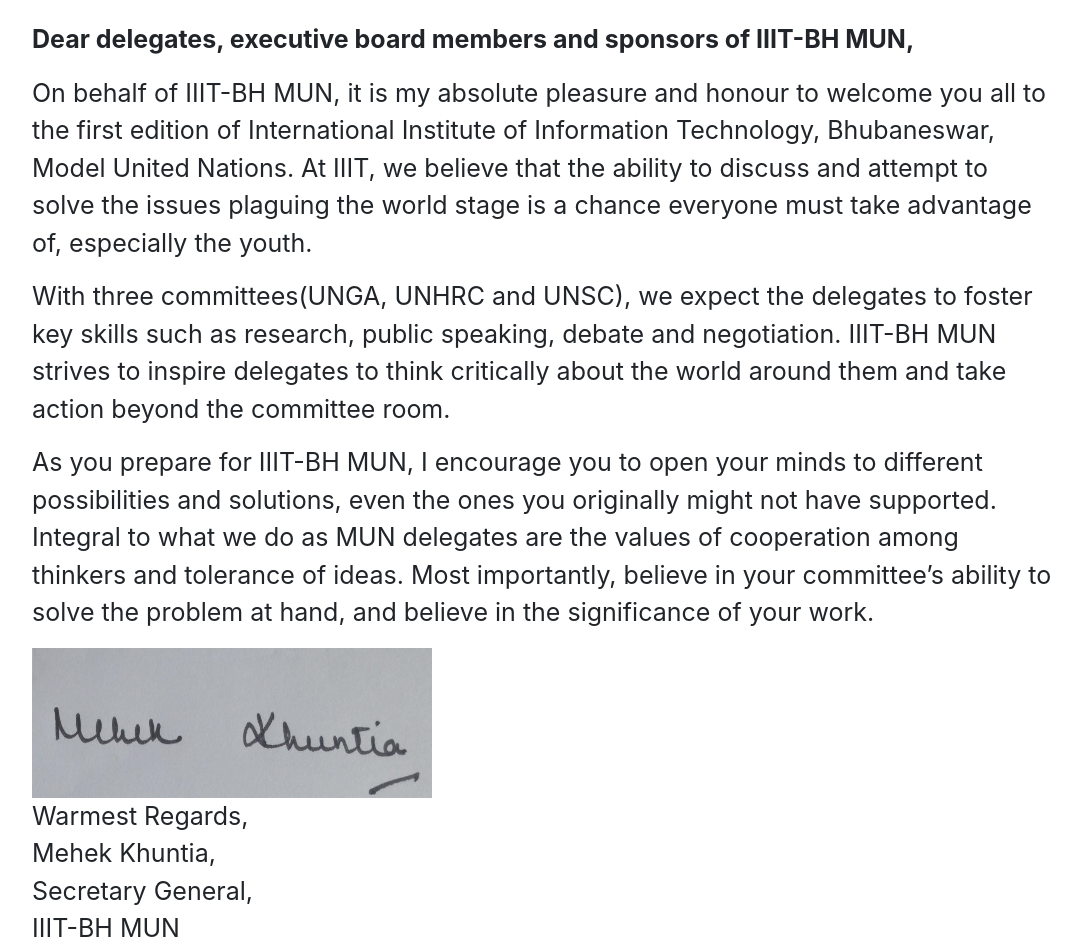
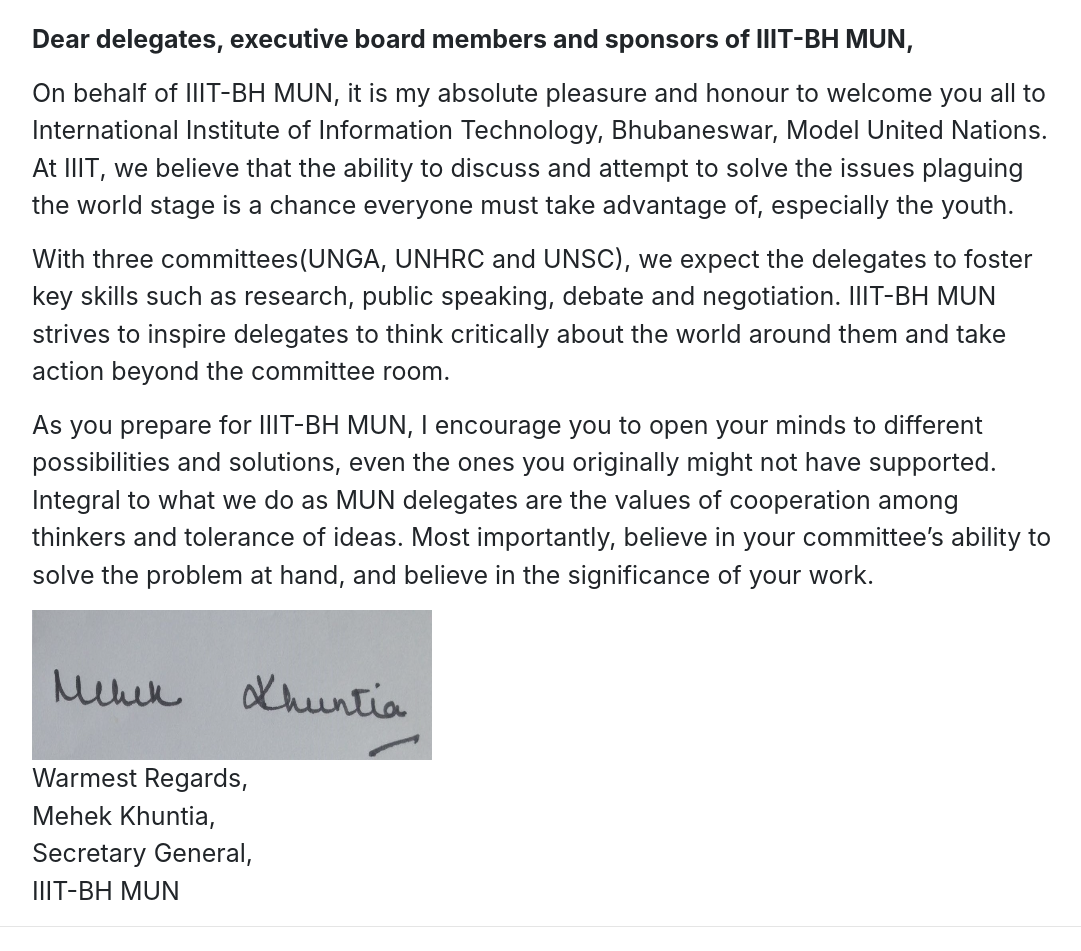
Before and after one commit to IIITMUN/IIIT-BH-MUN, a plain HTML site: page index.html in a window 1280 px wide. Shown: the part 1244-2195 px from the top of the page, without its empty margins (96-1177 px from the left). Drawn offline with nearby package versions, Linux system fonts and the light colour scheme; a web font is replaced by a local one.

Commit message:
minor work

```diff
--- a/index.html
+++ b/index.html
@@ -83,7 +83,7 @@
       </br>
       <div class="letter-detail">
       	<p > <b>Dear delegates, executive board members and sponsors of IIIT-BH MUN,</b></p>
-      	<p  >On behalf of IIIT-BH MUN, it is my absolute pleasure and honour to welcome you all to the first edition of International Institute of Information Technology, Bhubaneswar, Model United Nations. At IIIT, we
+      	<p  >On behalf of IIIT-BH MUN, it is my absolute pleasure and honour to welcome you all to International Institute of Information Technology, Bhubaneswar, Model United Nations. At IIIT, we
         believe that the ability to discuss and attempt to solve the issues plaguing the world stage is a chance
         everyone must take advantage of, especially the youth.</p>
         <p >With three committees(UNGA, UNHRC and UNSC), we expect the delegates to foster key skills such as research, public speaking, debate and negotiation. IIIT-BH MUN strives to inspire delegates to think critically about the world around them and take action beyond the committee room.</p>
```
